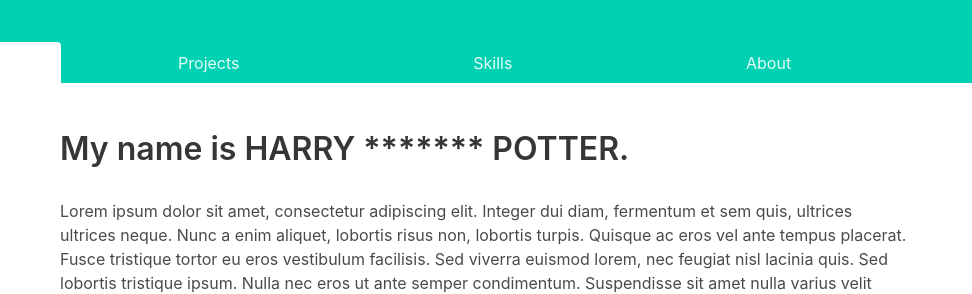
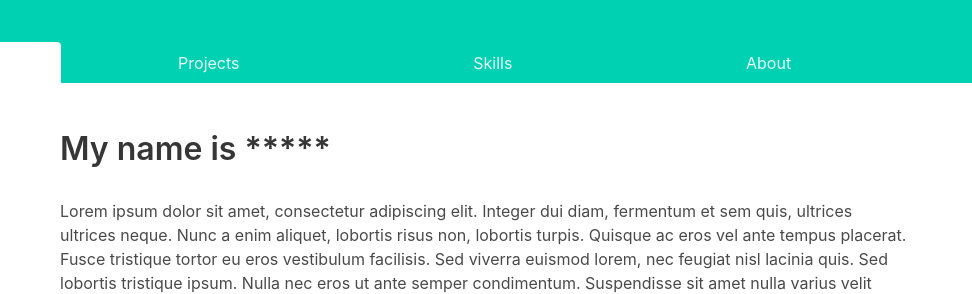
Before and after one commit to benmaudslay/cn-template-portfolio, a plain HTML site: page index.html in a window 1280 px wide. Shown: the part 363-657 px from the top of the page, 308-1280 px from the left. Drawn offline with nearby package versions, Linux system fonts and the light colour scheme.

Commit message:
Index updated

```diff
--- a/index.html
+++ b/index.html
@@ -84,7 +84,7 @@
           <div class="column">
             <div class="content">
               <p class="title">
-                My name is HARRY ******* POTTER.
+                My name is *****
               </p>
               <p>
                 Lorem ipsum dolor sit amet, consectetur adipiscing elit. Integer
```
